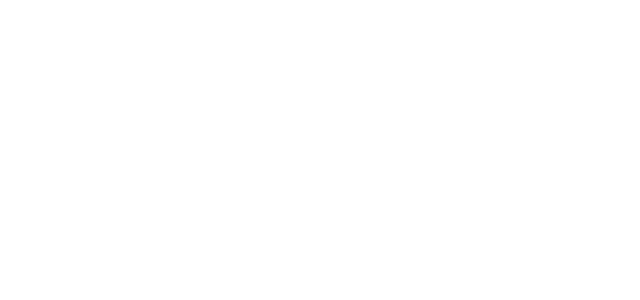
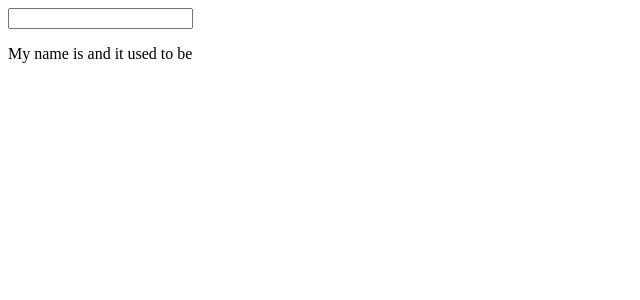
Before and after one commit to ubaydillah1/Next-Js-Learn, a React (Vite) app in the folder Recall React/: page /useref in a window 1280 px wide. Before the commit this address had no page. Shown: the top 300 px of the page, without its empty margins (0-640 px from the left). Built offline with nearby package versions, Linux system fonts and the light colour scheme.

Commit message:
useRef recall

```diff
--- a/Recall React/src/main.jsx
+++ b/Recall React/src/main.jsx
@@ -2,7 +2,8 @@
 import { createRoot } from "react-dom/client";
 import { BrowserRouter as Router, Routes, Route } from "react-router";
 import Home from "./pages/home";
-import UseMemo from "./pages/UseMemo";
+import UseMemo from "./pages/useMemo";
+import UseRef from "./pages/useRef";
 
 createRoot(document.getElementById("root")).render(
   <StrictMode>
@@ -10,6 +11,7 @@
       <Routes>
         <Route index element={<Home />} />
         <Route path="/usememo" element={<UseMemo />} />
+        <Route path="/useref" element={<UseRef />} />
       </Routes>
     </Router>
   </StrictMode>
--- a/Recall React/src/pages/UseMemo.jsx
+++ b/Recall React/src/pages/UseMemo.jsx
@@ -1,3 +1,4 @@
+/* eslint-disable no-empty */
 import { useState, useMemo } from "react";
 
 const UseMemo = () => {
--- /dev/null
+++ b/Recall React/src/pages/useRef.jsx
@@ -0,0 +1,28 @@
+import { useEffect, useRef, useState } from "react";
+
+const UseRef = () => {
+  const [name, setName] = useState("");
+  const prevName = useRef("");
+
+  useEffect(() => {
+    prevName.current = name;
+    console.log("PREV");
+  }, [name]);
+
+  console.log("RENDER");
+  return (
+    <div>
+      <input
+        type="text"
+        onChange={(e) => setName(e.target.value)}
+        value={name}
+      />
+
+      <p>
+        My name is {name} and it used to be {prevName.current}
+      </p>
+    </div>
+  );
+};
+
+export default UseRef;
```
